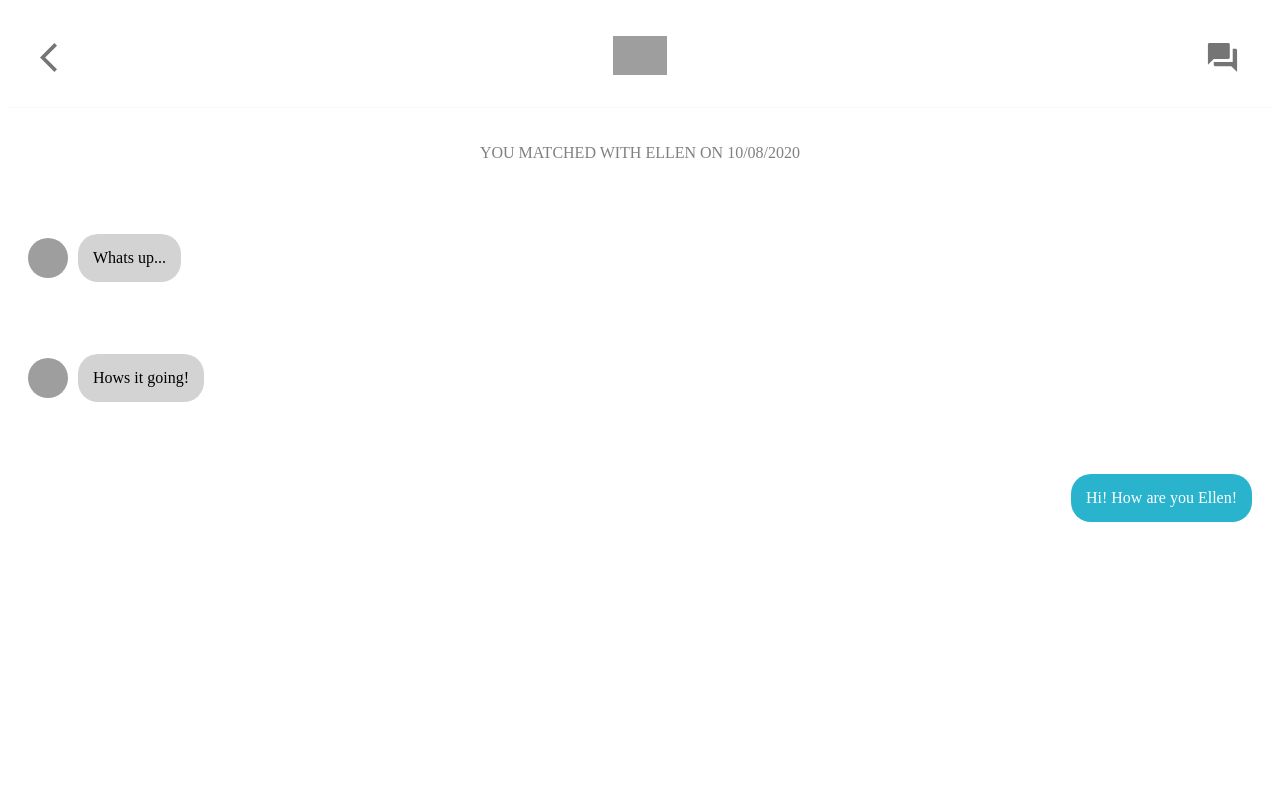
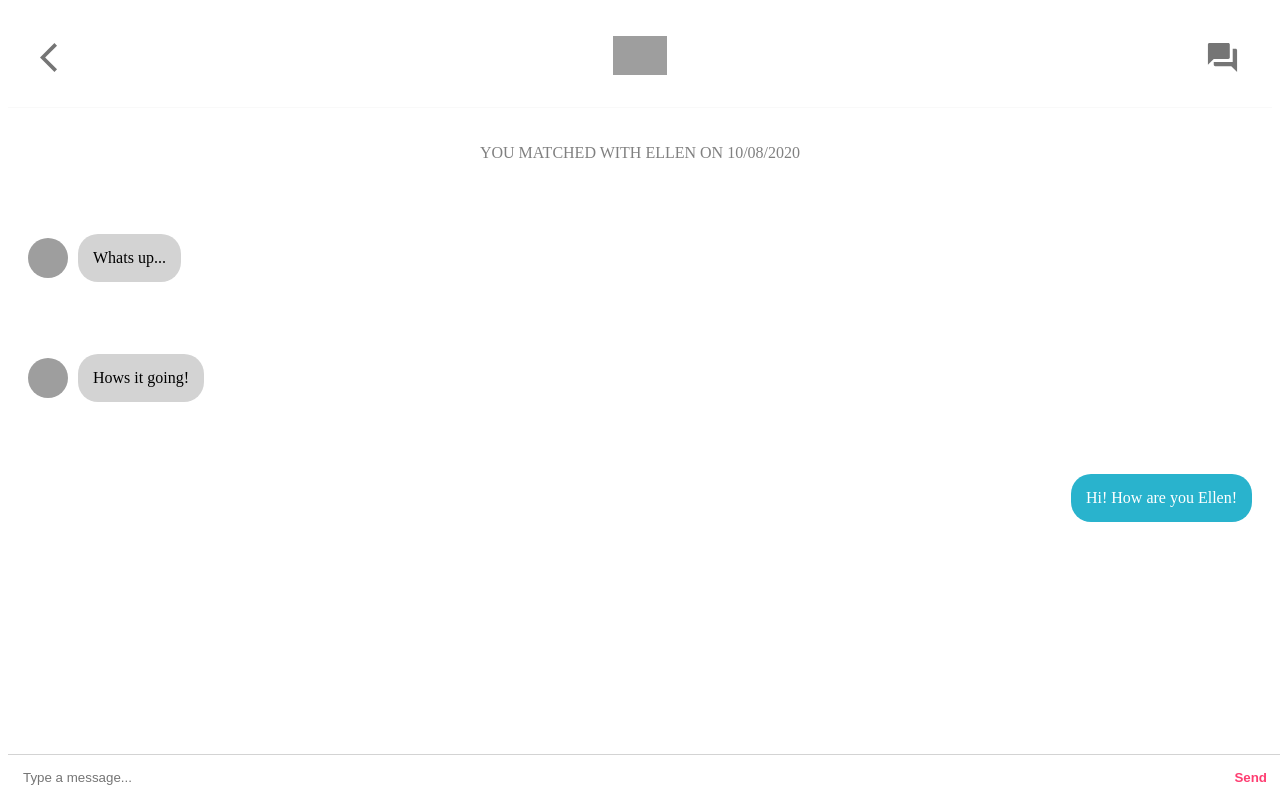
Before and after one commit to pierry01/ReactJS---Tinder-Clone, a React (Create React App) app: page /chat/Ellen in a window 1280 px wide. Built offline with nearby package versions, Linux system fonts and the light colour scheme; grey boxes are pictures that could not be loaded; the HTML template or start-up script is replaced by a standard one.

Commit message:
Clone finished

```diff
--- a/src/ChatScreen/ChatScreen.css
+++ b/src/ChatScreen/ChatScreen.css
@@ -26,3 +26,26 @@
   padding: 20px;
   color: gray;
 }
+
+.chatScreen__input {
+  display: flex;
+  padding: 5px;
+  position: fixed;
+  bottom: 0;
+  width: 100%;
+  border-top: 1px solid lightgray;
+}
+
+.chatScreen__inputField {
+  flex: 1;
+  padding: 10px;
+  border: none;
+}
+
+.chatScreen__inputButton {
+  border: none;
+  margin-right: 20px;
+  background-color: white;
+  font-weight: bold;
+  color: #FE3D71;
+}
--- a/src/ChatScreen/index.js
+++ b/src/ChatScreen/index.js
@@ -4,6 +4,7 @@
 import Avatar from '@material-ui/core/Avatar'
 
 const ChatScreen = () => {
+  const [input, setInput] = useState('')
   const [messages, setMessages] = useState([
     {
       name: 'Ellen',
@@ -19,6 +20,13 @@
       message: 'Hi! How are you Ellen!'
     }
   ])
+
+  const handleSend = e => {
+    e.preventDefault()
+
+    setMessages([...messages, { message: input }])
+    setInput('')
+  }
 
   return (
     <div className="chatScreen">
@@ -45,6 +53,18 @@
           )
         ))
       }
+
+      <form className="chatScreen__input">
+        <input
+          value={input}
+          onChange={e => setInput(e.target.value)}
+          type="text"
+          className="chatScreen__inputField"
+          placeholder="Type a message..."
+        />
+
+        <button onClick={handleSend} type="submit" className="chatScreen__inputButton">Send</button>
+      </form>
     </div>
   )
 }
```
Also changed, not shown: firebase.json (added), 1 other file (tests, documents, lock files or other folders).
